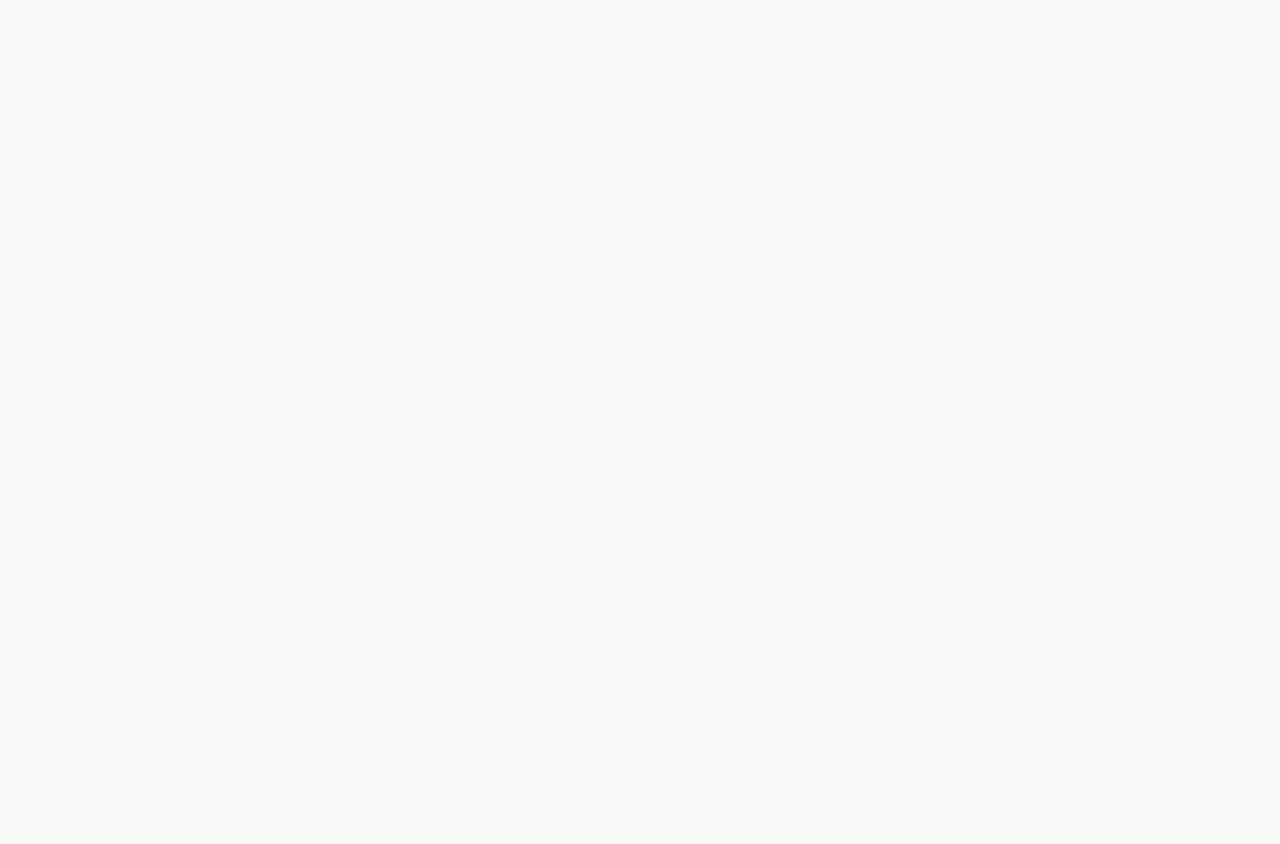
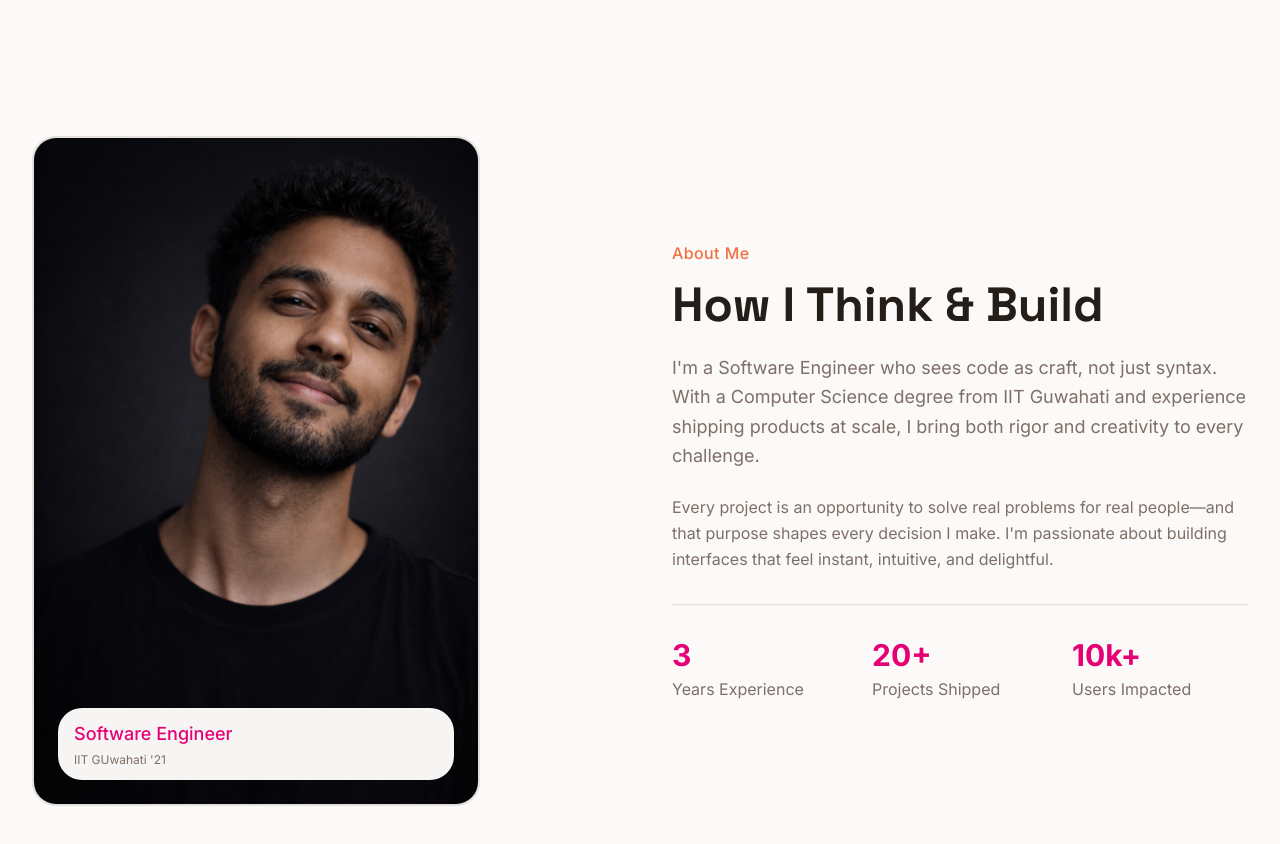
Before and after one commit to Ashu112/Portfolio-v2, a Next.js app: page / in a window 1280 px wide. Shown: the part 880-1724 px from the top of the page. Before the commit the page ends 888 px from the top, so only its background shows below. Built offline with nearby package versions, Linux system fonts and the light colour scheme.

Commit message:
about section added

```diff
--- a/src/app/globals.css
+++ b/src/app/globals.css
@@ -3,6 +3,9 @@
 @theme {
   --color-background: hsl(var(--background));
   --color-foreground: hsl(var(--foreground));
+
+  --color-card: hsl(var(--card));
+  --color-card-foreground: hsl(var(--card-foreground));
 
   --color-primary: hsl(var(--primary));
   --color-primary-foreground: hsl(var(--primary-foreground));
@@ -19,6 +22,9 @@
     --background: 30 25% 98%;
     --foreground: 20 20% 12%;
 
+    --card: 30 20% 96%;
+    --card-foreground: 20 20% 12%;
+
     --primary: 16 85% 60%;
     --primary-foreground: 0 0% 100%;
 
@@ -32,6 +38,9 @@
     /* Dark Mode - deep pallete with warm accents*/
     --background: 240 15% 6%;
     --foreground: 30 20% 95%;
+
+    --card: 240 12% 10%;
+    --card-foreground: 30 20% 95%;
 
     --primary: 16 90% 65%;
     --primary-foreground: 240 15% 6%;
--- a/src/app/page.tsx
+++ b/src/app/page.tsx
@@ -1,9 +1,11 @@
+import About from '@/components/About';
 import Hero from '@/components/Hero';
 
 export default function Home() {
   return (
     <main>
       <Hero />
+      <About />
     </main>
   );
 }
--- /dev/null
+++ b/src/components/About.tsx
@@ -0,0 +1,80 @@
+import Image from 'next/image';
+
+export default function About() {
+  return (
+    <section id="about" className="py-24 lg:py-32">
+      <div className="section-container">
+        {/* Image and about */}
+        <div className="grid items-center gap-12 lg:grid-cols-2 lg:gap-16">
+          {/* Image container */}
+          <div className="relative">
+            <div className="relative mx-auto aspect-4/5 max-w-md lg:mx-0">
+              <div className="border-border bg-muted relative overflow-hidden rounded-3xl border-2">
+                <Image
+                  src="/Ashu_profile.png"
+                  width={400}
+                  height={500}
+                  alt="Profile Picture"
+                  className="h-full w-full object-cover"
+                />
+                <div className="absolute right-6 bottom-6 left-6">
+                  <div className="bg-card space-y-1 rounded-3xl px-4 py-3">
+                    <p className="text-lg font-medium text-pink-600">
+                      Software Engineer
+                    </p>
+                    <p className="text-muted-foreground text-xs">
+                      IIT GUwahati &apos;21
+                    </p>
+                  </div>
+                </div>
+              </div>
+            </div>
+          </div>
+
+          <div className="space-y-6">
+            <div className="space-y-4">
+              <p className="text-primary font-medium tracking-wide">About Me</p>
+              <h2 className="text-4xl font-bold sm:text-5xl">
+                How I Think & Build
+              </h2>
+            </div>
+            <div className="space-y-6">
+              <p className="text-muted-foreground text-lg leading-relaxed">
+                I&apos;m a Software Engineer who sees code as craft, not just
+                syntax. With a Computer Science degree from IIT Guwahati and
+                experience shipping products at scale, I bring both rigor and
+                creativity to every challenge.
+              </p>
+              <p className="text-muted-foreground leading-relaxed">
+                Every project is an opportunity to solve real problems for real
+                people—and that purpose shapes every decision I make. I&apos;m
+                passionate about building interfaces that feel instant,
+                intuitive, and delightful.
+              </p>
+            </div>
+            <div className="border-border mt-8 grid grid-cols-3 gap-6 border-t pt-8">
+              <div className="space-y-1">
+                <p className="text-3xl font-bold text-pink-600">3</p>
+                <p className="text-muted-foreground">Years Experience</p>
+              </div>
+              <div className="space-y-1">
+                <p className="text-3xl font-bold text-pink-600">20+</p>
+                <p className="text-muted-foreground">Projects Shipped</p>
+              </div>
+              <div className="space-y-1">
+                <p className="text-3xl font-bold text-pink-600">10k+</p>
+                <p className="text-muted-foreground">Users Impacted</p>
+              </div>
+            </div>
+          </div>
+        </div>
+
+        {/*Cards section */}
+        <div className="grid grid-cols-2"></div>
+
+        {/* Step section */}
+        <div className="grid grid-cols-3"></div>
+      </div>
+    </section>
+  );
+}
```
Also changed, not shown: public/Ashu_profile.png (added).
